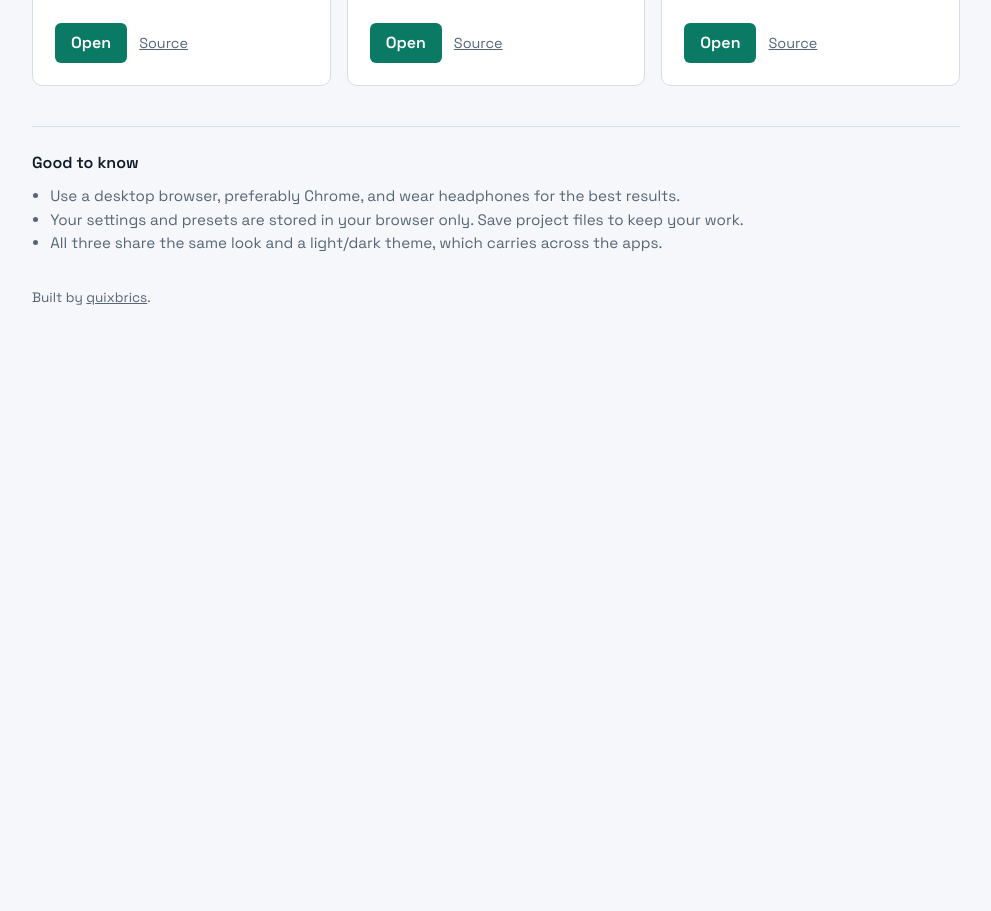
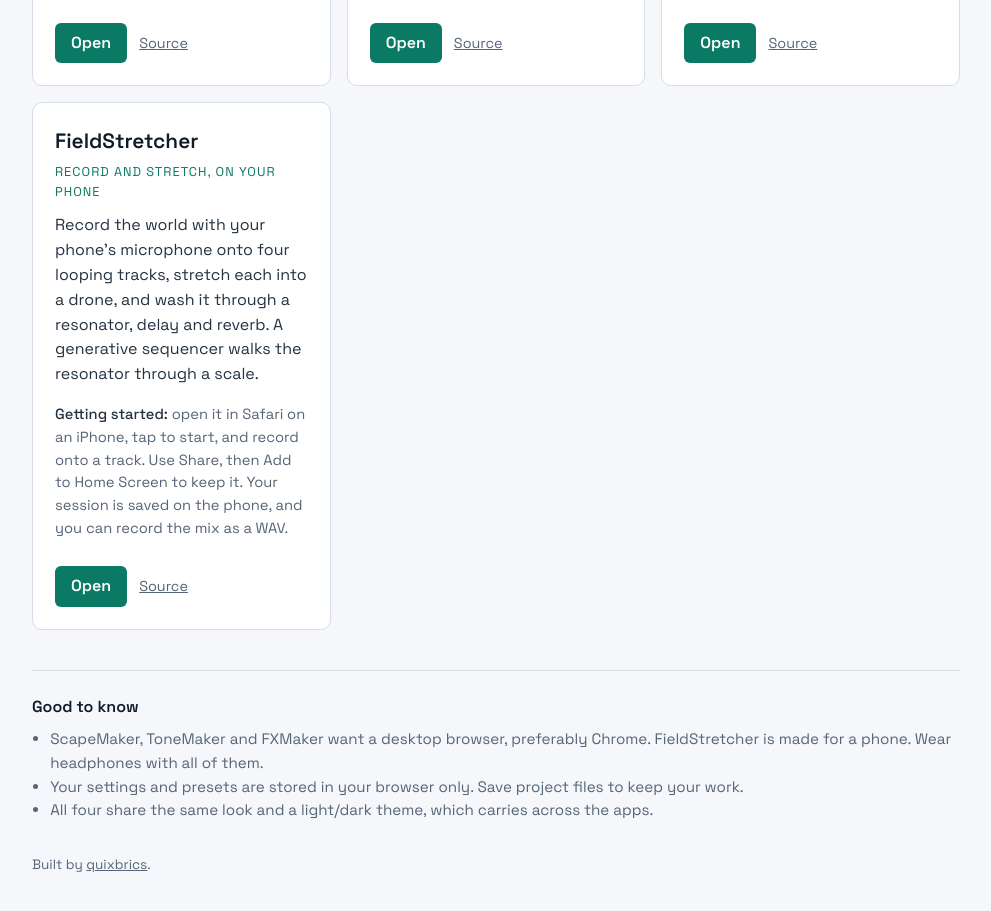
Before and after one commit to quixbrics/makersuite, a plain HTML site: page index.html in a window 1280 px wide. Shown: the part 627-1538 px from the top of the page, without its empty margins (144-1135 px from the left). Before the commit the page ends 975 px from the top, so only its background shows below. Drawn offline with Linux system fonts and the light colour scheme.

Commit message:
Add FieldStretcher to the Maker Suite landing page
Co-Authored-By: Claude Sonnet 5.5 <noreply@anthropic.com>

```diff
--- a/index.html
+++ b/index.html
@@ -4,7 +4,7 @@
 <meta charset="utf-8" />
 <meta name="viewport" content="width=device-width, initial-scale=1" />
 <title>Maker Suite</title>
-<meta name="description" content="Three browser-based sound tools for student filmmakers: ScapeMaker, ToneMaker and FXMaker." />
+<meta name="description" content="Four browser-based sound tools for student filmmakers: ScapeMaker, ToneMaker, FXMaker and FieldStretcher." />
 <link rel="preconnect" href="https://fonts.googleapis.com" />
 <link rel="preconnect" href="https://fonts.gstatic.com" crossorigin />
 <link href="https://fonts.googleapis.com/css2?family=Space+Grotesk:wght@400;500;600&display=swap" rel="stylesheet" />
@@ -47,7 +47,7 @@
 <body>
 <main>
   <h1>Maker Suite</h1>
-  <p class="lede">Three free sound tools for student filmmakers. They run entirely in your browser: no accounts, no installs, nothing uploaded.</p>
+  <p class="lede">Four free sound tools for student filmmakers. They run entirely in your browser: no accounts, no installs, nothing uploaded.</p>
 
   <div class="grid">
     <section class="card">
@@ -82,14 +82,25 @@
         <a href="https://github.com/quixbrics/FXMaker">Source</a>
       </div>
     </section>
+
+    <section class="card">
+      <h2>FieldStretcher</h2>
+      <p class="tag">Record and stretch, on your phone</p>
+      <p>Record the world with your phone's microphone onto four looping tracks, stretch each into a drone, and wash it through a resonator, delay and reverb. A generative sequencer walks the resonator through a scale.</p>
+      <p class="start"><b>Getting started:</b> open it in Safari on an iPhone, tap to start, and record onto a track. Use Share, then Add to Home Screen to keep it. Your session is saved on the phone, and you can record the mix as a WAV.</p>
+      <div class="links">
+        <a class="btn" href="https://quixbrics.github.io/FieldStretcher/">Open</a>
+        <a href="https://github.com/quixbrics/FieldStretcher">Source</a>
+      </div>
+    </section>
   </div>
 
   <div class="general">
     <h3>Good to know</h3>
     <ul>
-      <li>Use a desktop browser, preferably Chrome, and wear headphones for the best results.</li>
+      <li>ScapeMaker, ToneMaker and FXMaker want a desktop browser, preferably Chrome. FieldStretcher is made for a phone. Wear headphones with all of them.</li>
       <li>Your settings and presets are stored in your browser only. Save project files to keep your work.</li>
-      <li>All three share the same look and a light/dark theme, which carries across the apps.</li>
+      <li>All four share the same look and a light/dark theme, which carries across the apps.</li>
     </ul>
   </div>
   <footer>Built by <a href="https://github.com/quixbrics" style="color:inherit">quixbrics</a>.</footer>
```
Also changed, not shown: 1 other file.
